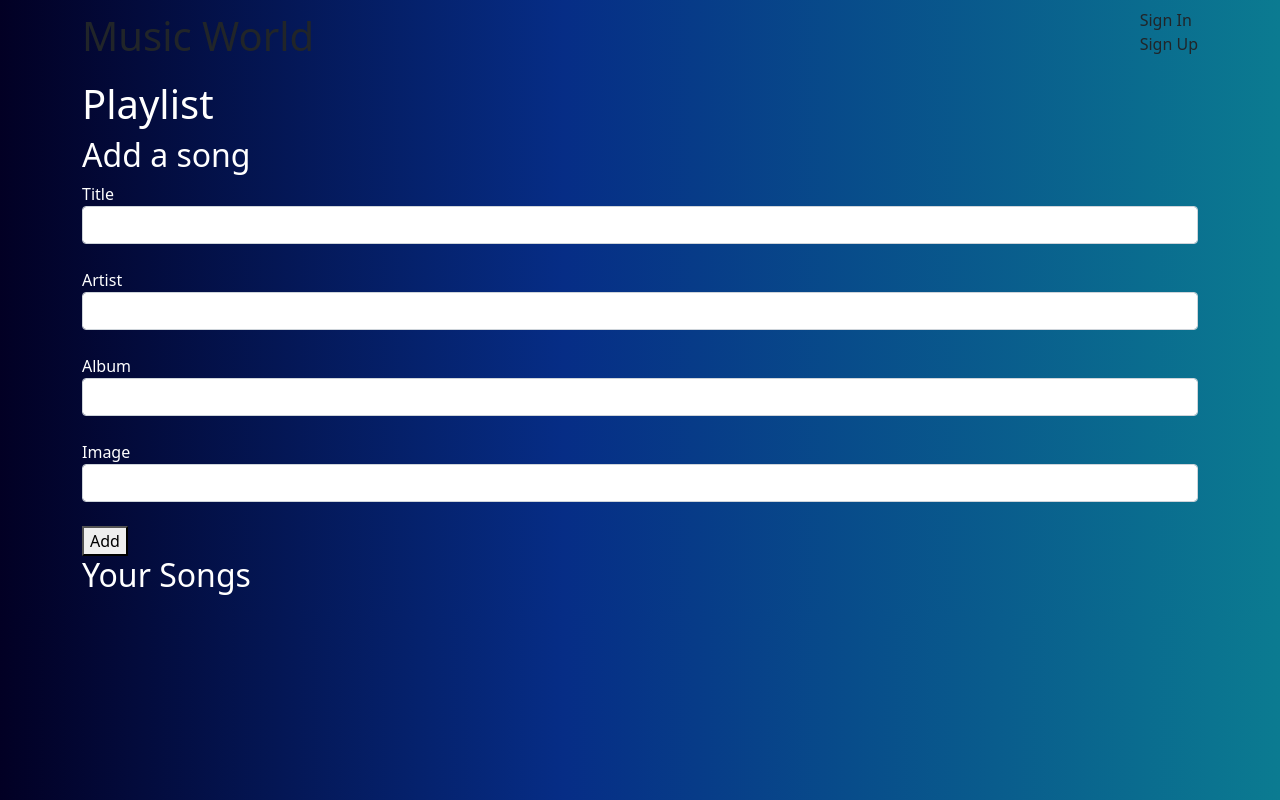
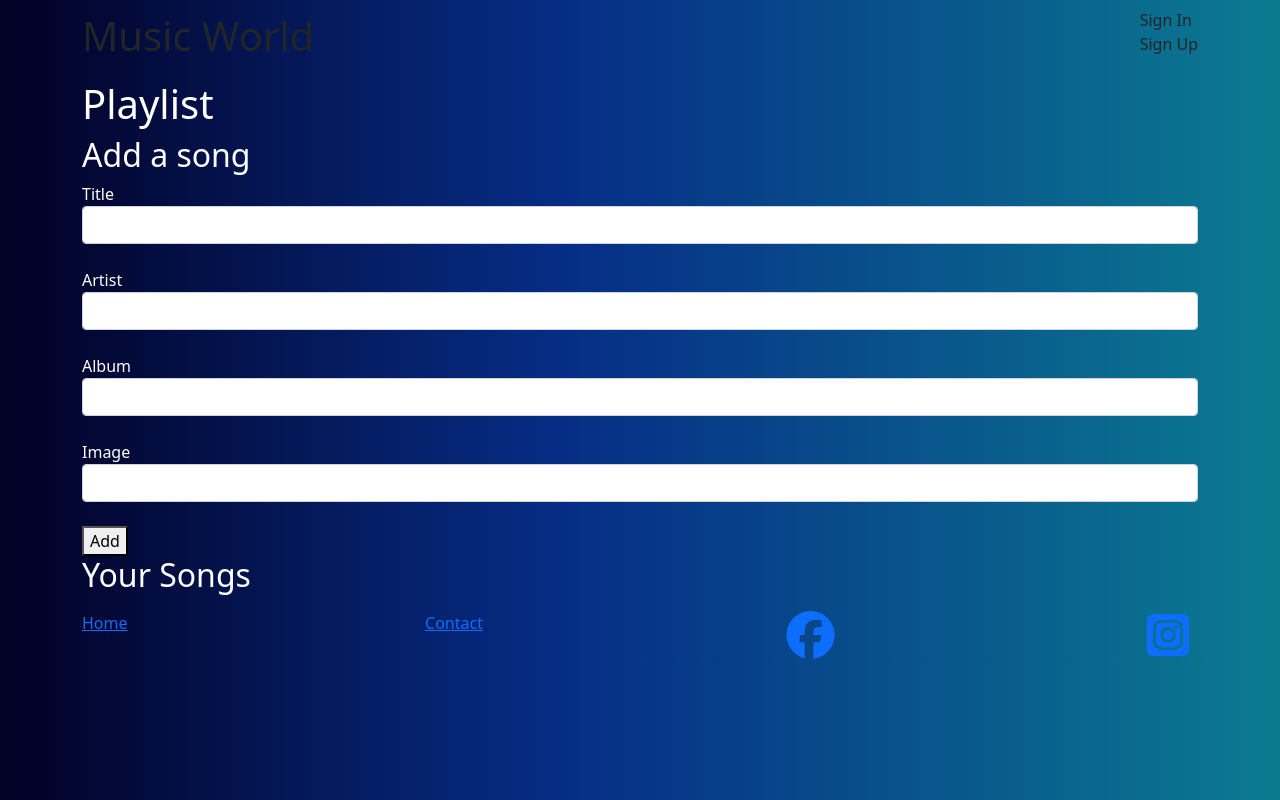
Before and after one commit to ryanimd/Song-App, a website: page public/index.html in a window 1280 px wide. Drawn offline with nearby package versions, Linux system fonts and the light colour scheme; no server answers.

Commit message:
add footer

```diff
--- a/public/index.html
+++ b/public/index.html
@@ -11,6 +11,8 @@
 
     <link rel="stylesheet" href="main.css" />
     <link href="https://cdn.jsdelivr.net/npm/bootstrap@5.0.1/dist/css/bootstrap.min.css" rel="stylesheet" integrity="sha384-+0n0xVW2eSR5OomGNYDnhzAbDsOXxcvSN1TPprVMTNDbiYZCxYbOOl7+AMvyTG2x" crossorigin="anonymous">
+    <script src="https://kit.fontawesome.com/db553eed8d.js" crossorigin="anonymous"></script>
+
   </head>
   <body>
     <div class="container">
--- a/public/js/app.js
+++ b/public/js/app.js
@@ -146,6 +146,11 @@ class Song extends React.Component {
           })}
         </ul>
         <div className="footer">
+          <a href="#home">Home</a>
+          <a href="#contact">Contact</a>
+          <a href="#" target="_blank"><i className="fab fa-facebook fa-3x fa-fw"></i></a>
+          <a href="#" target="_blank"><i className="fab fa-instagram-square fa-3x fa-fw"></i></a>
+
 
 
         </div>
--- a/public/main.css
+++ b/public/main.css
@@ -26,3 +26,15 @@ ul {
 details:hover{
   cursor: pointer;
 }
+
+/* .navbar{
+  background-color:black;
+    color: white;
+    margin: 0;
+    text-align: right;
+} */
+
+.footer{
+  display: flex;
+  justify-content:  space-between;
+}
```
